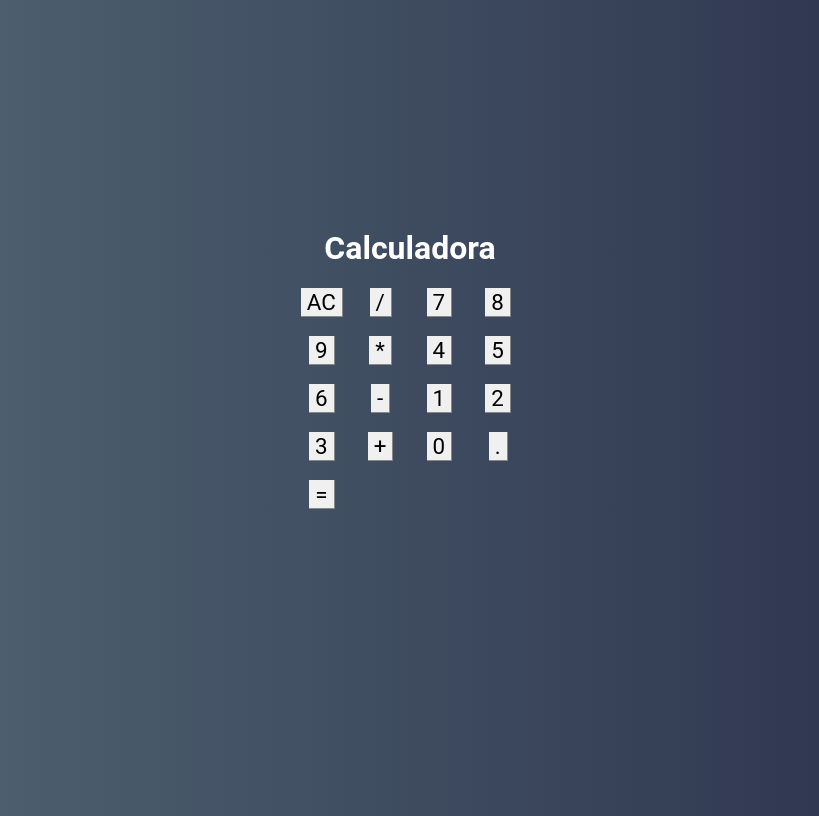
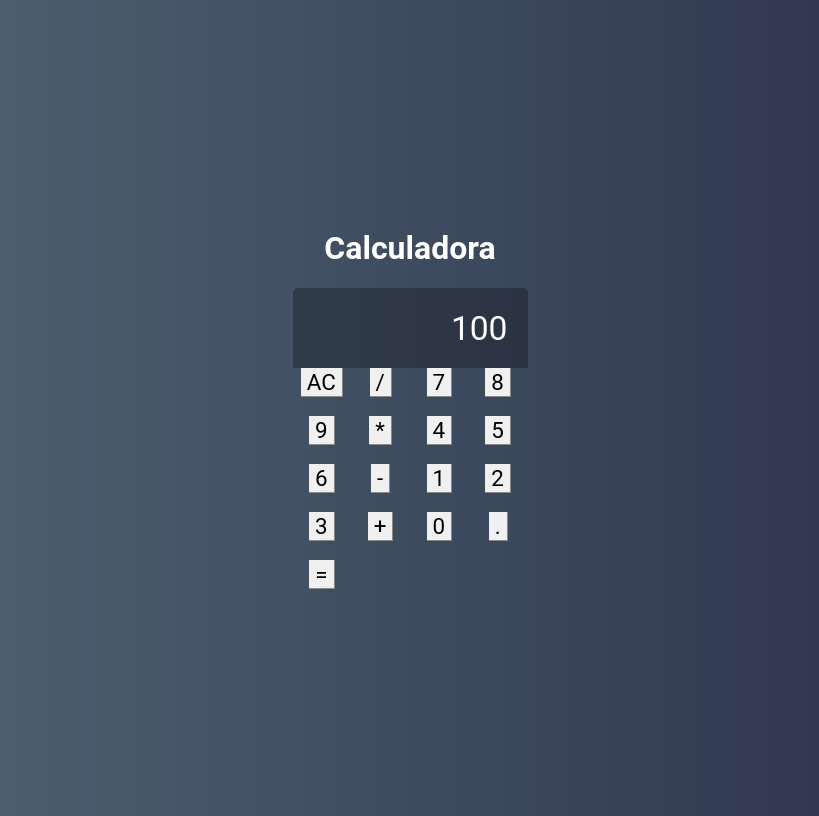
Before and after one commit to kauanaagostini/calculadora, a React (Create React App) app: page / in a window 1280 px wide. Shown: the whole page, without its empty margins (230-1049 px from the left). Built offline with nearby package versions, Linux system fonts and the light colour scheme.

Commit message:
criado componente do display e acresentado na calculadora, adequado button

```diff
--- a/src/components/Button.css
+++ b/src/components/Button.css
@@ -4,7 +4,7 @@
 }
 
 .button {
-  font-size: 1.4rem;
+	font-size: 1.4em;
 	background-color: var(--bg-button);
 	border: none;
 	border-right: var(--border-button);
--- /dev/null
+++ b/src/components/Display.css
@@ -0,0 +1,11 @@
+.display {
+	grid-column: span 4;
+	background-color: #0004;
+
+  display: flex;
+  justify-content: flex-end;
+  align-items: center;
+  padding: 20px;
+  font-size: 2.1em;
+  overflow: hidden;
+}
--- /dev/null
+++ b/src/components/Display.jsx
@@ -0,0 +1,12 @@
+import React from 'react';
+import './Display.css';
+
+const Display = (props) => {
+  return (
+    <>
+      <div className="display">{props.value}</div>
+    </>
+  )
+}
+
+export default Display
--- a/src/main/Calculator.css
+++ b/src/main/Calculator.css
@@ -6,5 +6,5 @@
 
 	display: grid;
 	grid-template-columns: repeat(4, 25%);
-	grid-template-rows: 48px 48px 48px 48px 48px;
+	grid-template-rows: 1fr 48px 48px 48px 48px 48px;
 }
--- a/src/main/Calculator.jsx
+++ b/src/main/Calculator.jsx
@@ -1,10 +1,12 @@
 import React from 'react';
 import './Calculator.css';
 import Button from '../components/Button';
+import Display from '../components/Display';
 
 const Calculator = () => {
   return (
     <div className="calculator">
+      <Display value={100}/>
       <Button label="AC" />
       <Button label="/" />
       <Button label="7" />
```
Lines whose indentation alone changed are shown as unchanged.
